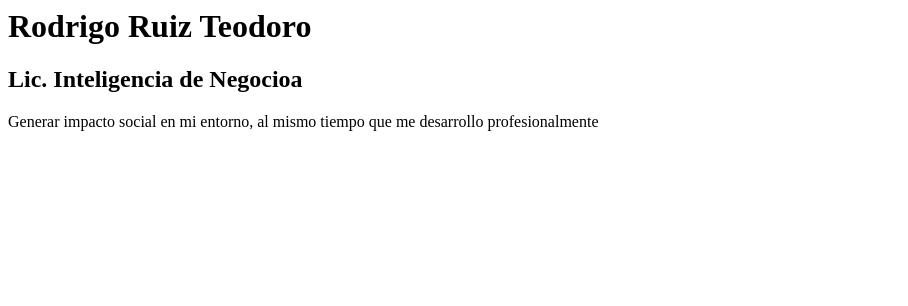
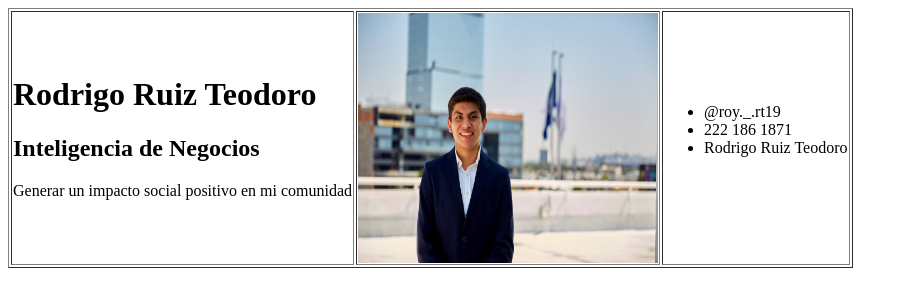
Before and after one commit to rodrigoruizteodoro/rodrigoruizteodoro.github.io, a plain HTML site: page index.html in a window 1280 px wide. Shown: the whole page, without its empty margins (0-908 px from the left). Drawn offline with Linux system fonts and the light colour scheme.

Commit message:
agregue titulos, foto y redes sociales

```diff
--- a/index.html
+++ b/index.html
@@ -1,13 +1,37 @@
+
 <html>
+<body>
 
-<body>
+<table border="1">
+
+<tr>
+
+<td>
+
 <h1>Rodrigo Ruiz Teodoro</h1>
+<h2>Inteligencia de Negocios</h2>
+<p>
+Generar un impacto social positivo en mi comunidad
+</p>
 
-<h2>Lic. Inteligencia de Negocioa</h2>
 
-<p>
-Generar impacto social en mi entorno, al mismo tiempo que me desarrollo profesionalmente
-</p>
+</td>
+<td>
+
+<img src="roy.jpg" alt="adsolft" width="300" height="250">
+</td>
+<td>
+<ul>
+
+<li> @roy._.rt19</li>
+<li> 222 186 1871</li>
+<li> Rodrigo Ruiz Teodoro</li>
+</ul>
+</td>
+
+</tr>
+</table>
+
 
 </body>
 </html>
```
Also changed, not shown: Roy.jpg (added).
